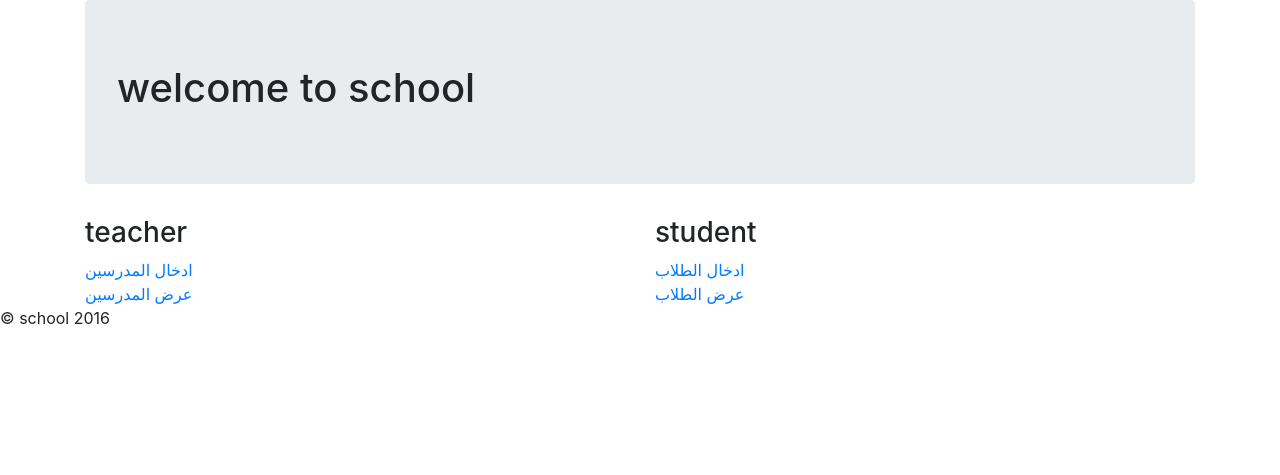
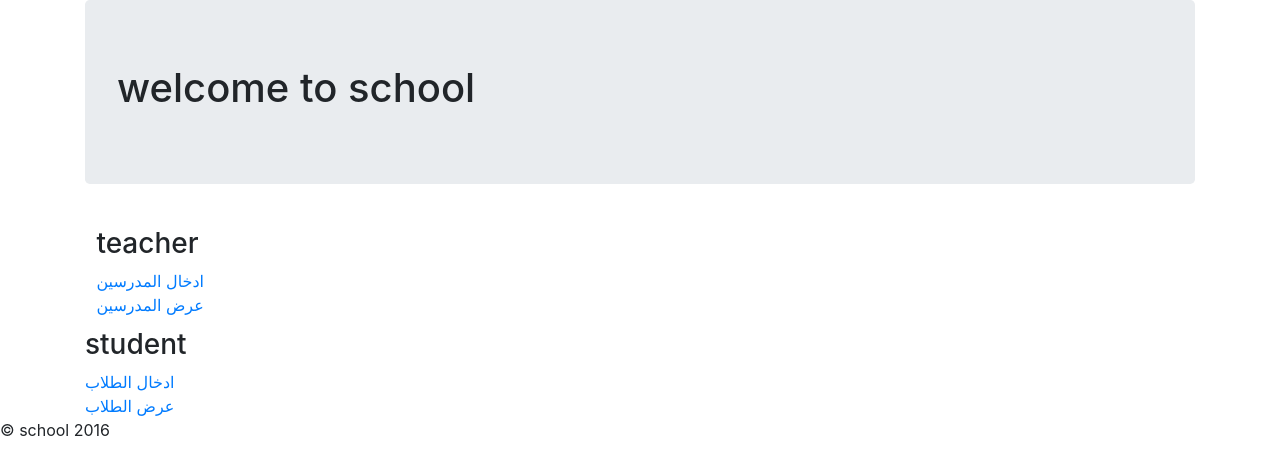
Before and after one commit to emanfree/schoolapp, a PHP site: page / in a window 1280 px wide. Shown: the top 475 px of the page. Run offline with PHP 8.4, Linux system fonts and the light colour scheme; some libraries are stand-ins or nearby versions.

Commit message:
modify on index

```diff
--- a/index.php
+++ b/index.php
@@ -9,7 +9,8 @@
 #t{
 float:left;
 width:20%;
-mergin:50px;
+margin:1%;
+
 
 
 }
@@ -26,7 +27,7 @@ width:20;
 
 
 </head>
-<body>
+<body >
 
 <div class="container">
   <div class="jumbotron">
```
